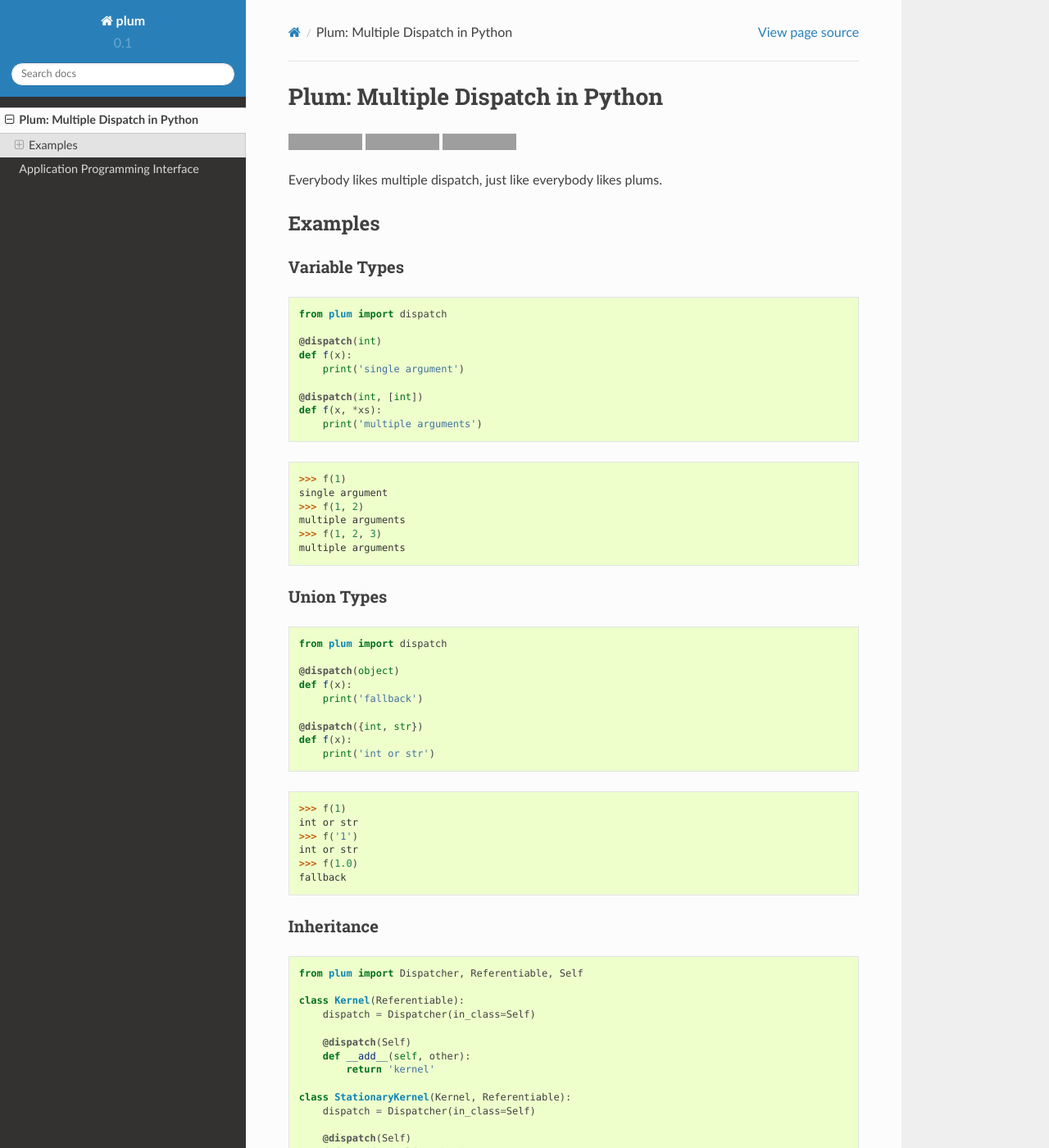
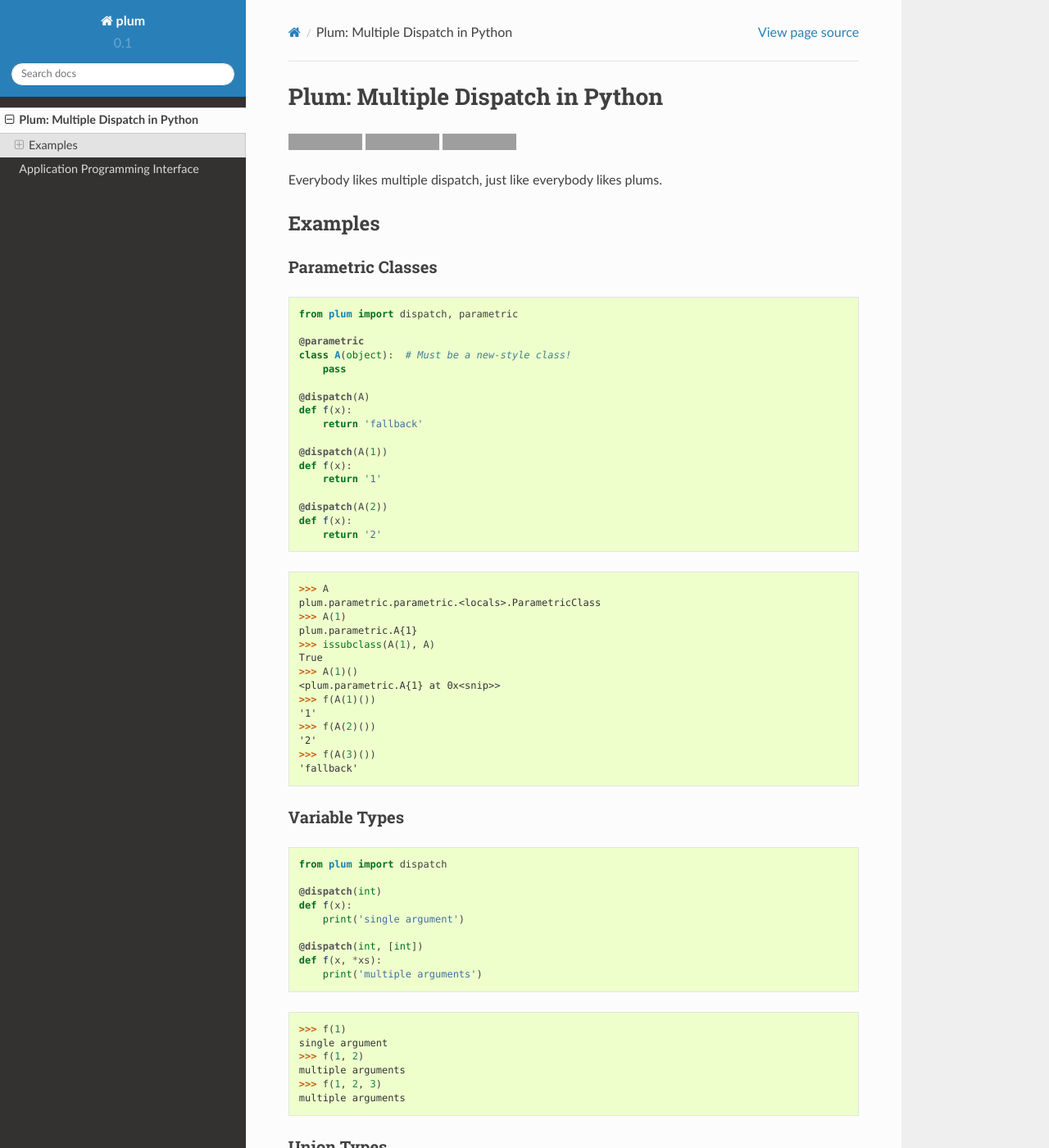
Before and after one commit to beartype/plum, a Sphinx documentation site: the page built from doc/readme.rst, in a window 1280 px wide and 1400 px high. Shown: the whole window at 82% size. Built offline with Sphinx 7.4.7 and the Read the Docs theme 2.0.0, drawn with Linux system fonts in a browser that asks for light colours; grey boxes are pictures that could not be loaded.

Commit message:
Update docs

```diff
--- a/doc/readme.rst
+++ b/doc/readme.rst
@@ -7,6 +7,46 @@
 
 Examples
 --------
+
+Parametric Classes
+~~~~~~~~~~~~~~~~~~
+
+.. code:: python
+
+    from plum import dispatch, parametric
+
+    @parametric
+    class A(object):  # Must be a new-style class!
+        pass
+
+    @dispatch(A)
+    def f(x):
+        return 'fallback'
+
+    @dispatch(A(1))
+    def f(x):
+        return '1'
+
+    @dispatch(A(2))
+    def f(x):
+        return '2'
+
+.. code:: python
+
+    >>> A
+    plum.parametric.parametric.<locals>.ParametricClass
+    >>> A(1)
+    plum.parametric.A{1}
+    >>> issubclass(A(1), A)
+    True
+    >>> A(1)()
+    <plum.parametric.A{1} at 0x<snip>>
+    >>> f(A(1)())
+    '1'
+    >>> f(A(2)())
+    '2'
+    >>> f(A(3)())
+    'fallback'
 
 Variable Types
 ~~~~~~~~~~~~~~
--- a/doc/source/plum.function.rst
+++ b/doc/source/plum.function.rst
@@ -1,5 +1,5 @@
-plum\.function module
-=====================
+plum.function module
+====================
 
 .. automodule:: plum.function
     :members:
--- a/doc/source/plum.resolvable.rst
+++ b/doc/source/plum.resolvable.rst
@@ -1,5 +1,5 @@
-plum\.resolvable module
-=======================
+plum.resolvable module
+======================
 
 .. automodule:: plum.resolvable
     :members:
--- a/doc/source/plum.tuple.rst
+++ b/doc/source/plum.tuple.rst
@@ -1,5 +1,5 @@
-plum\.tuple module
-==================
+plum.tuple module
+=================
 
 .. automodule:: plum.tuple
     :members:
--- a/doc/source/plum.type.rst
+++ b/doc/source/plum.type.rst
@@ -1,5 +1,5 @@
-plum\.type module
-=================
+plum.type module
+================
 
 .. automodule:: plum.type
     :members:
--- a/doc/source/plum.util.rst
+++ b/doc/source/plum.util.rst
@@ -1,5 +1,5 @@
-plum\.util module
-=================
+plum.util module
+================
 
 .. automodule:: plum.util
     :members:
```
Also changed, not shown: doc/source/plum.parametric.rst (added, +7 -0 lines), .travis.yml.
